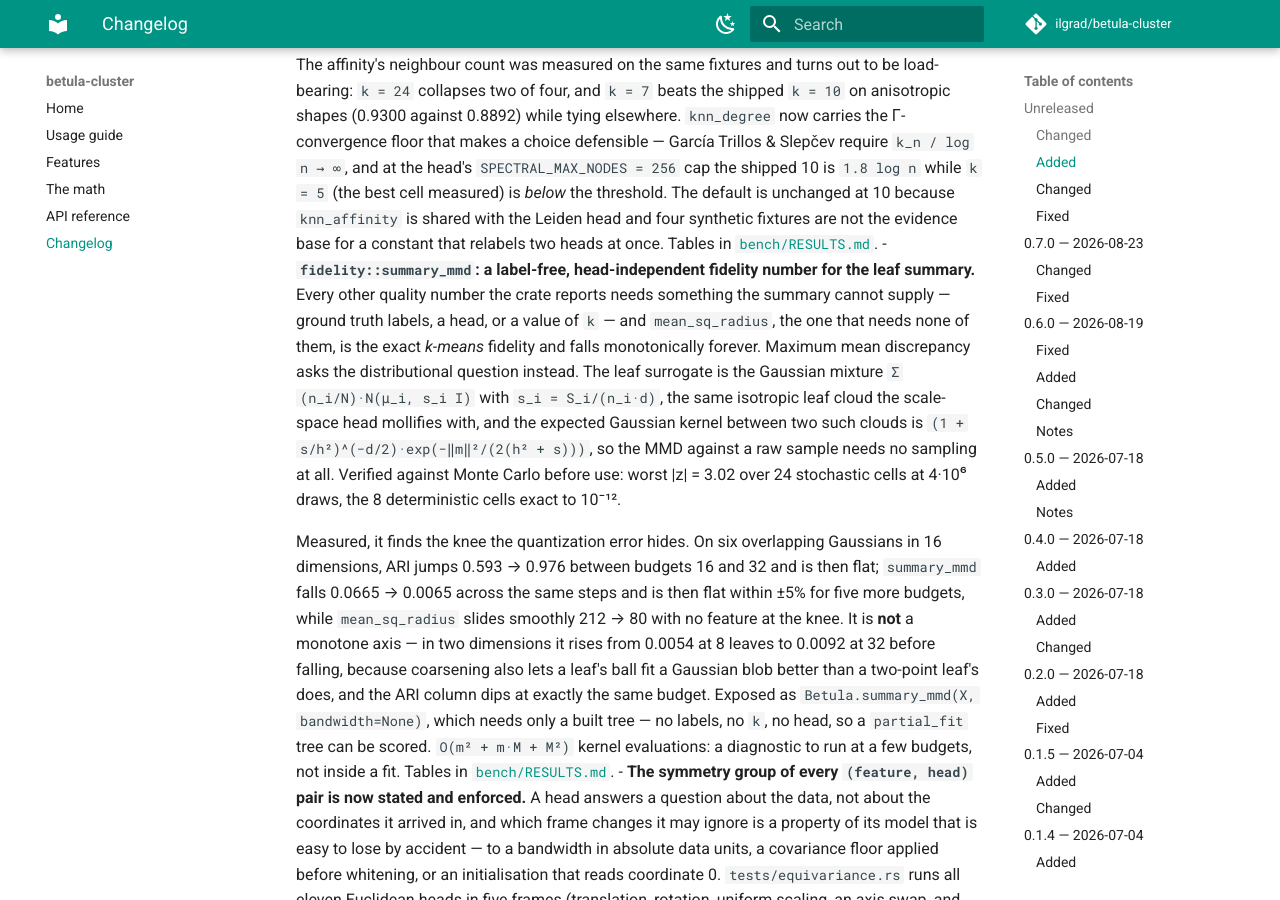
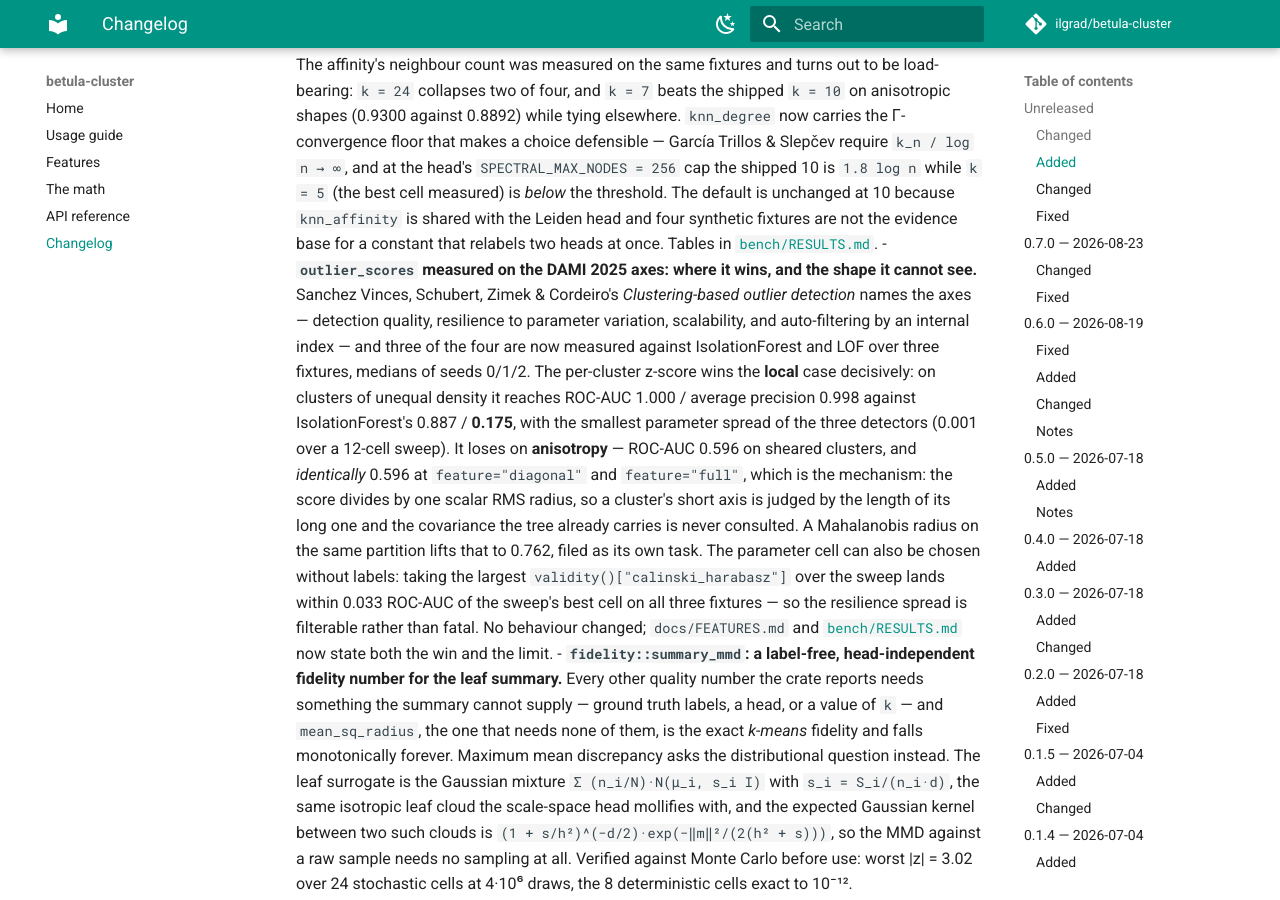
Before and after one commit to ilgrad/betula-cluster, an MkDocs documentation site: the page built from docs/changelog.md, in a window 1280 px wide and 900 px high, scrolled down 2358 px. Built offline with MkDocs 1.6.1 and Material for MkDocs 9.7.7, drawn with Linux system fonts in a browser that asks for light colours; comment, search, counter and statistics services are not loaded.

Commit message:
docs: measure outlier_scores on the DAMI 2025 axes, win and limit both
Sanchez Vinces, Schubert, Zimek & Cordeiro (DAMI 2025) name the axes a
clustering-based detector has to be judged on; three of the four are now
measured against IsolationForest and LOF over three fixtures, medians of
seeds 0/1/2.

The per-cluster z-score wins the local case outright -- unequal-density
clusters at ROC-AUC 1.000 / AP 0.998 against IsolationForest's 0.887 /
0.175 -- and loses on anisotropy at 0.596. That loss has a cause rather
than a tuning gap: the score divides by one scalar RMS radius, so the
number is identical at feature="diagonal" and feature="full" and the
per-dimension scatter the CF already carries is never consulted. Filed
separately; an oracle Mahalanobis radius on the same partition reaches
0.762, still short of IsolationForest, so the residual is publishable.

The resilience spread (0.442 on blobs+uniform) is filterable rather than
fatal: picking the cell with the largest calinski_harabasz over the sweep
lands within 0.033 ROC-AUC of the best cell on all three fixtures, with no
labels involved.

Scalability is timing and is deliberately not published; it belongs on an
idle box.

```diff
--- a/CHANGELOG.md
+++ b/CHANGELOG.md
@@ -95,6 +95,23 @@ All notable changes to this project are documented here. The format follows
   with the Leiden head and four synthetic fixtures are not the evidence base for a constant that
   relabels two heads at once. Tables in
   [`bench/RESULTS.md`](https://github.com/ilgrad/betula-cluster/blob/main/bench/RESULTS.md).
+- **`outlier_scores` measured on the DAMI 2025 axes: where it wins, and the shape it cannot see.**
+  Sanchez Vinces, Schubert, Zimek & Cordeiro's *Clustering-based outlier detection* names the axes —
+  detection quality, resilience to parameter variation, scalability, and auto-filtering by an internal
+  index — and three of the four are now measured against IsolationForest and LOF over three fixtures,
+  medians of seeds 0/1/2. The per-cluster z-score wins the **local** case decisively: on clusters of
+  unequal density it reaches ROC-AUC 1.000 / average precision 0.998 against IsolationForest's 0.887 /
+  **0.175**, with the smallest parameter spread of the three detectors (0.001 over a 12-cell sweep). It
+  loses on **anisotropy** — ROC-AUC 0.596 on sheared clusters, and *identically* 0.596 at
+  `feature="diagonal"` and `feature="full"`, which is the mechanism: the score divides by one scalar RMS
+  radius, so a cluster's short axis is judged by the length of its long one and the covariance the tree
+  already carries is never consulted. A Mahalanobis radius on the same partition lifts that to 0.762,
+  filed as its own task. The parameter cell can also be chosen without labels: taking the largest
+  `validity()["calinski_harabasz"]` over the sweep lands within 0.033 ROC-AUC of the sweep's best cell
+  on all three fixtures — so the resilience spread is filterable rather than fatal. No behaviour
+  changed; `docs/FEATURES.md` and
+  [`bench/RESULTS.md`](https://github.com/ilgrad/betula-cluster/blob/main/bench/RESULTS.md) now state
+  both the win and the limit.
 - **`fidelity::summary_mmd`: a label-free, head-independent fidelity number for the leaf summary.**
   Every other quality number the crate reports needs something the summary cannot supply — ground
   truth labels, a head, or a value of `k` — and `mean_sq_radius`, the one that needs none of them, is
```
Also changed, not shown: bench/RESULTS.md (+65 -0 lines), docs/FEATURES.md (+12 -0 lines).
